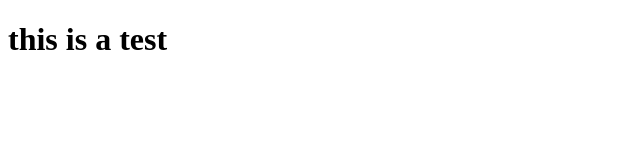
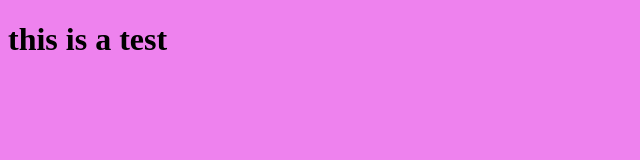
Before and after one commit to tanya53/tanya53.github.io, a plain HTML site: page index.html in a window 1280 px wide. Shown: the whole page, without its empty margins (0-640 px from the left). Drawn offline with Linux system fonts and the light colour scheme.

Commit message:
test commit

```diff
--- a/index.html
+++ b/index.html
@@ -2,6 +2,9 @@
 <html lang = "en">
 <head>
   <meta charset = "utf-8">
+  <style>
+   body {background-color:violet}
+  </style>
 </head>
 <body>
 <h1>this is a test </h1>
```
